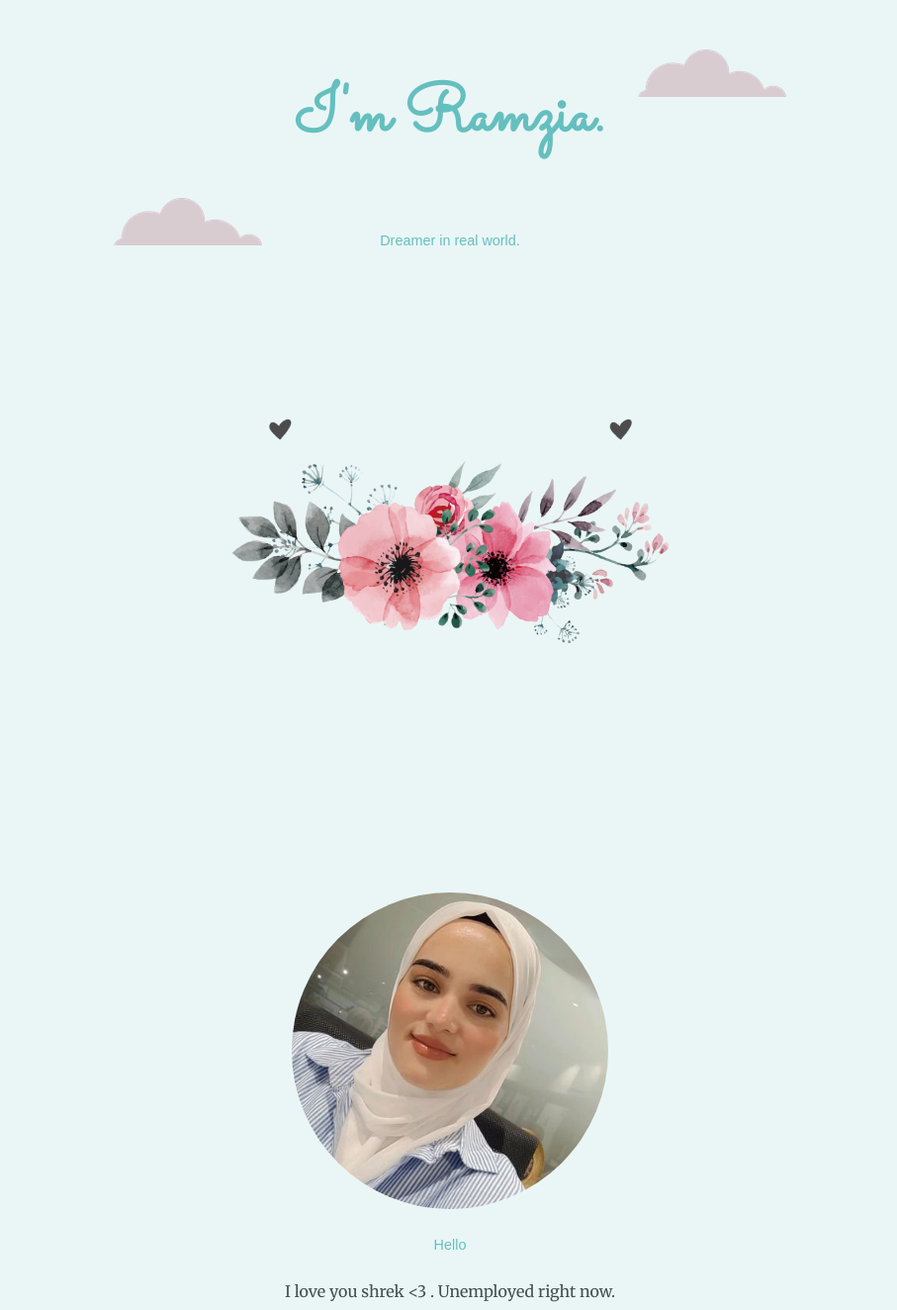
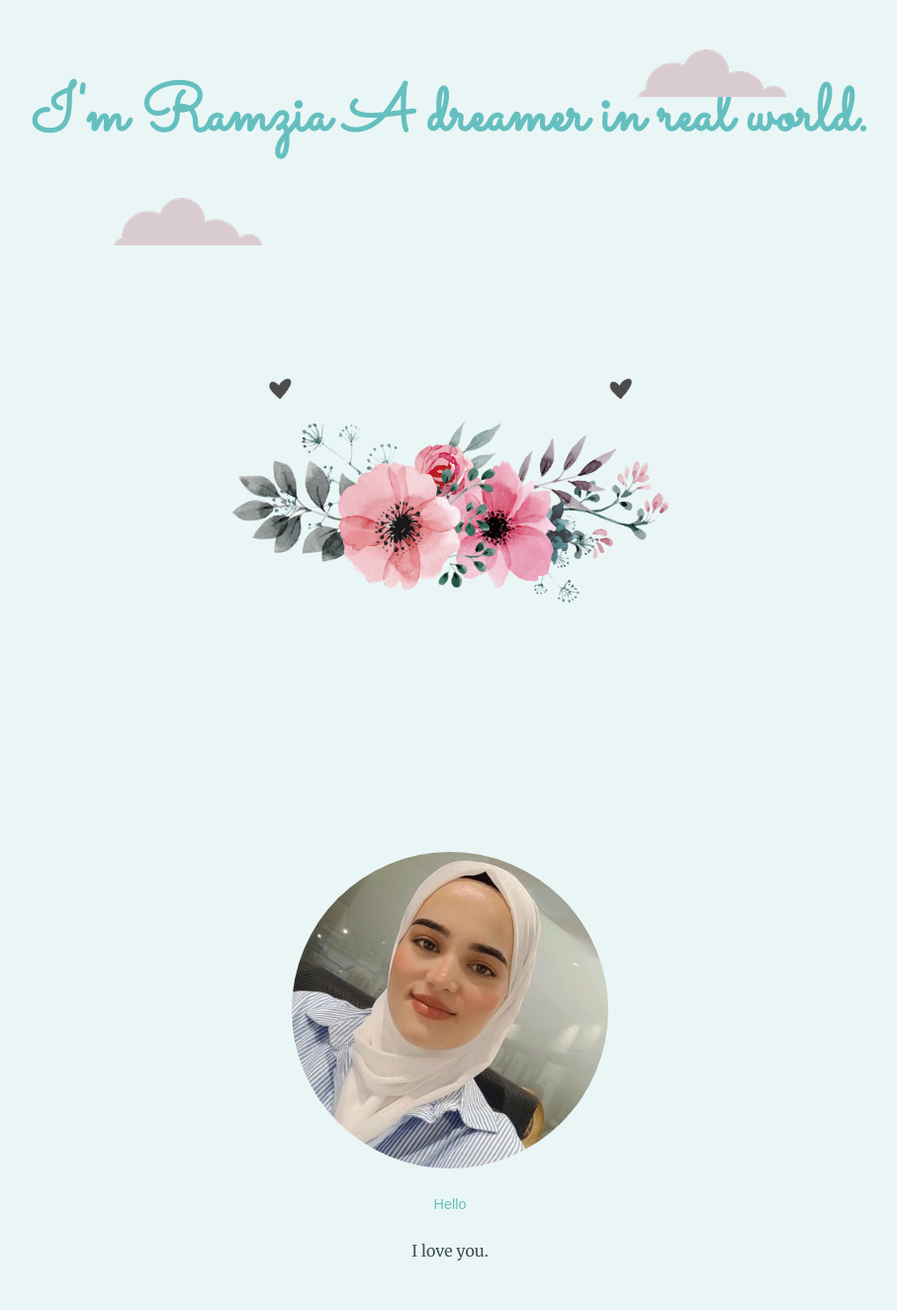
Before and after one commit to ramziahashimi/Ramzia, a plain HTML site: page index.html in a window 1280 px wide. Shown: the top 1324 px of the page at 99% size, without its empty margins (185-1092 px from the left). Drawn offline with Linux system fonts and the light colour scheme.

Commit message:
update index.html

```diff
--- a/index.html
+++ b/index.html
@@ -16,9 +16,8 @@
 <body>
 
 <div class="top-container">
-  <h1>I'm Ramzia.</h1>
-  <h2>Dreamer in real world.
-  </h2>
+  <h1>I'm Ramzia A dreamer in real world.</h1>
+
     <img class="bottom-cloud" src="images/cloud.png" alt="cloud">
 
     <img class="mountain" src="images/mountain.png" alt="mountain">
@@ -33,9 +32,9 @@
 
     <img class="profile-image" src="images/ramzia.png" alt="">
     <h2>Hello</h2>
-    <p>I love you shrek <3 .</>
+    <p>I love you.</>
 
-       Unemployed right now.</p>
+
   </div>
 
   <hr class="hypeerdotted">
```
